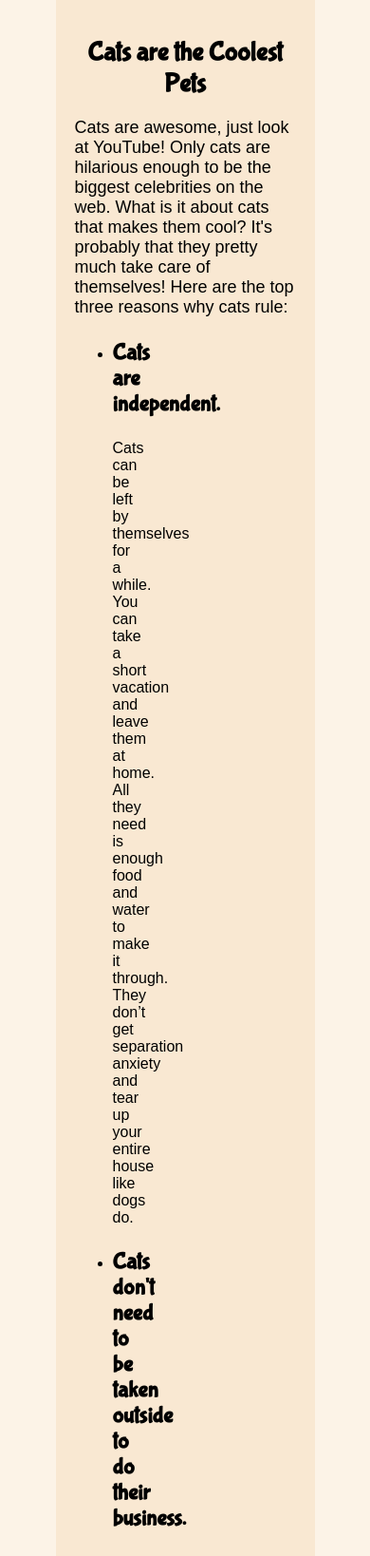
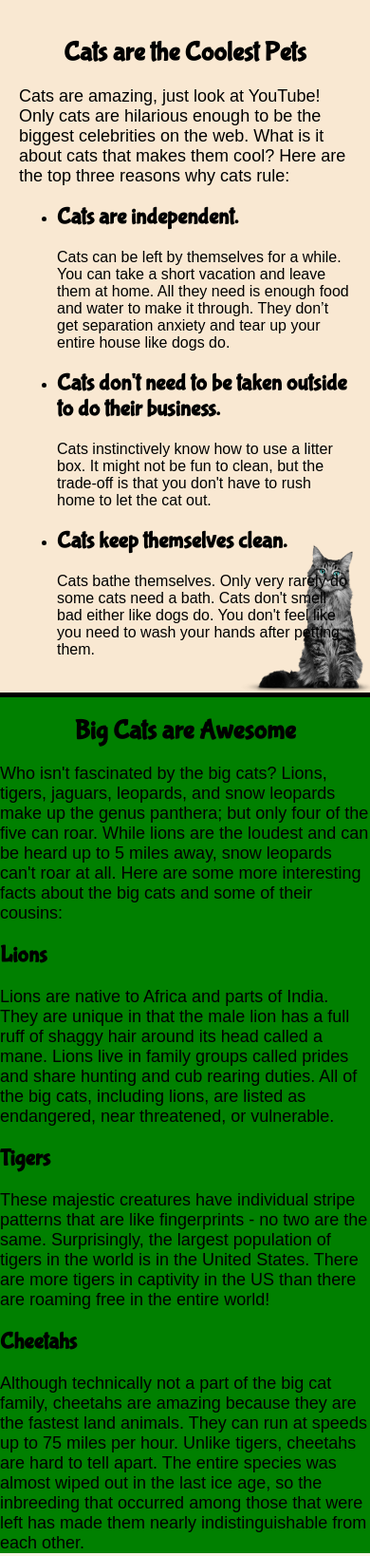
Before and after one commit to bwilliams1014/hw_git_williams_beth, a plain HTML site: page index.html in a window 390 px wide. Shown: the top 1638 px of the page at 95% size. Drawn offline with Linux system fonts and the light colour scheme; a web font is replaced by a local one.

Commit message:
Add big cats section; add media queries to css

```diff
--- a/css/main.css
+++ b/css/main.css
@@ -10,8 +10,10 @@ article, aside, details, figcaption, figure, footer, header, main, nav, section,
 
 body {
 	background-color: #FCF3E7;
-	width: 70%;
-	margin:auto;
+}
+
+#container {
+	margin: auto;
 }
 
 p {
@@ -26,7 +28,7 @@ h1 {
 	text-align: center;
 }
 
-h3 {
+h2 {
 	font-family: 'Bubblegum Sans', cursive;
 	font-size: 24px;
 
@@ -42,10 +44,42 @@ h3 {
 	background-color: #f9e8d2;
 }
 
-#pets ul {
-	margin-right: 200px;
-}
-
 ul p {
 	font-size: 16px;
 }
+
+
+
+/* media query up to 399 px */
+
+@media ( max-width: 399px) {
+	#container {
+		background-color: green;
+	}
+}
+
+/* media query 400 - 500px */
+
+@media (min-width: 400px) and (max-width: 599px) {
+	#container {
+		width: 90%;
+	}
+	#wideRightMargin3 {
+		margin-right: 20%;
+	}
+}
+
+@media (min-width: 600px) {
+	#container {
+		width: 80%;
+	}
+	#wideRightMargin2, #wideRightMargin3 {
+		margin-right: 25%;
+	}
+}
+
+@media (min-width: 975px) {
+	#pets li {
+		margin-right: 25%;
+	}
+}
--- a/index.html
+++ b/index.html
@@ -17,21 +17,42 @@
 	<div id="container">
 
 		<section id="pets">
+
 			<h1>Cats are the Coolest Pets</h1>
 
-			<p>Cats are awesome, just look at YouTube! Only cats are hilarious enough to be the biggest celebrities on the web. What is it about cats that makes them cool? It's probably that they pretty much take care of themselves! Here are the top three reasons why cats rule:</p>
+			<p>Cats are amazing, just look at YouTube! Only cats are hilarious enough to be the biggest celebrities on the web. What is it about cats that makes them cool? Here are the top three reasons why cats rule:</p>
 
 			<ul>
-				<li><h3>Cats are independent.</h3>
+				<li><h2>Cats are independent.</h2>
 					<p>Cats can be left by themselves for a while. You can take a short vacation and leave them at home. All they need is enough food and water to make it through. They don’t get separation anxiety and tear up your entire house like dogs do.</p>
 				</li>
-				<li><h3>Cats don't need to be taken outside to do their business.</h3>
-					<p>Cats instinctively know how to use a litter box. It might not be fun to clean, but the trade-off is that you don't have to rush home to let the cat out.</p>
+				<li><h2>Cats don't need to be taken outside to do their business.</h2>
+					<p id="wideRightMargin2">Cats instinctively know how to use a litter box. It might not be fun to clean, but the trade-off is that you don't have to rush home to let the cat out.</p>
 				</li>
-				<li><h3>Cats keep themselves clean.</h3>
-					<p>Cats bathe themselves. Only very rarely do some cats need a bath. Cats don't smell bad either like dogs do. You don't feel like you need to wash your hands after petting them.</p>
+				<li><h2>Cats keep themselves clean.</h2>
+					<p id="wideRightMargin3">Cats bathe themselves. Only very rarely do some cats need a bath. Cats don't smell bad either like dogs do. You don't feel like you need to wash your hands after petting them.</p>
 				</li>
 			</ul>
+		</section>
+
+	    <section id="bigCats">
+
+	      	<h1>Big Cats are Awesome</h1>
+
+	      		<p>Who isn't fascinated by the big cats? Lions, tigers, jaguars, leopards, and snow leopards make up the genus panthera; but only four of the five can roar. While lions are the loudest and can be heard up to 5 miles away, snow leopards can't roar at all. Here are some more interesting facts about the big cats and some of their cousins:</p>
+
+	      	<article id="lions">
+	      		<h2>Lions</h2>
+	      			<p>Lions are native to Africa and parts of India. They are unique in that the male lion has a full ruff of shaggy hair around its head called a mane. Lions live in family groups called prides and share hunting and cub rearing duties. All of the big cats, including lions, are listed as endangered, near threatened, or vulnerable.</p>
+	      	</article>
+	      	<article id="tigers">
+	      		<h2>Tigers</h2>
+	      			<p>These majestic creatures have individual stripe patterns that are like fingerprints - no two are the same. Surprisingly, the largest population of tigers in the world is in the United States. There are more tigers in captivity in the US than there are roaming free in the entire world!</p>
+	      	</article>
+	      	<article id="cheetahs">
+	      		<h2>Cheetahs</h2>
+	      			<p>Although technically not a part of the big cat family, cheetahs are amazing because they are the fastest land animals. They can run at speeds up to 75 miles per hour. Unlike tigers, cheetahs are hard to tell apart. The entire species was almost wiped out in the last ice age, so the inbreeding that occurred among those that were left has made them nearly indistinguishable from each other.</p>
+	      	</article>
 		</section>
 
 
```
Also changed, not shown: img/lions.png (added), 1 other file.
